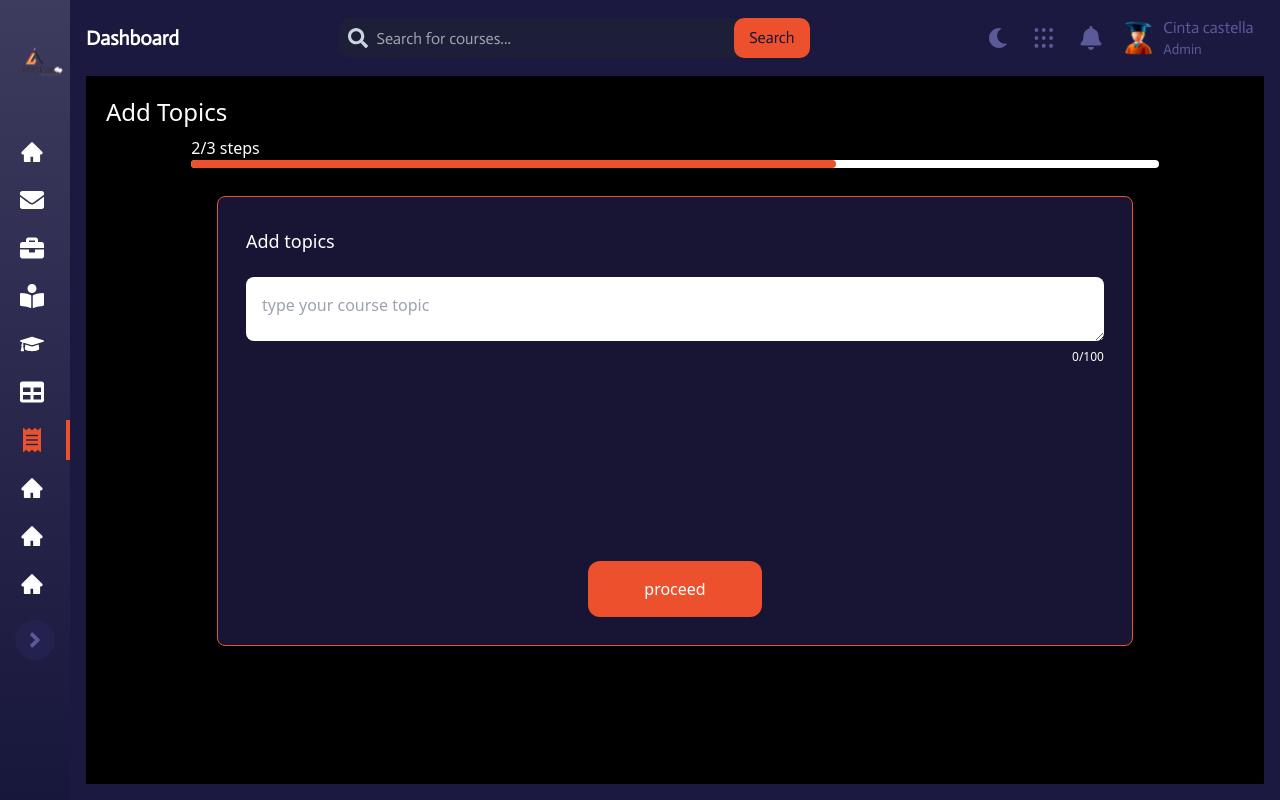
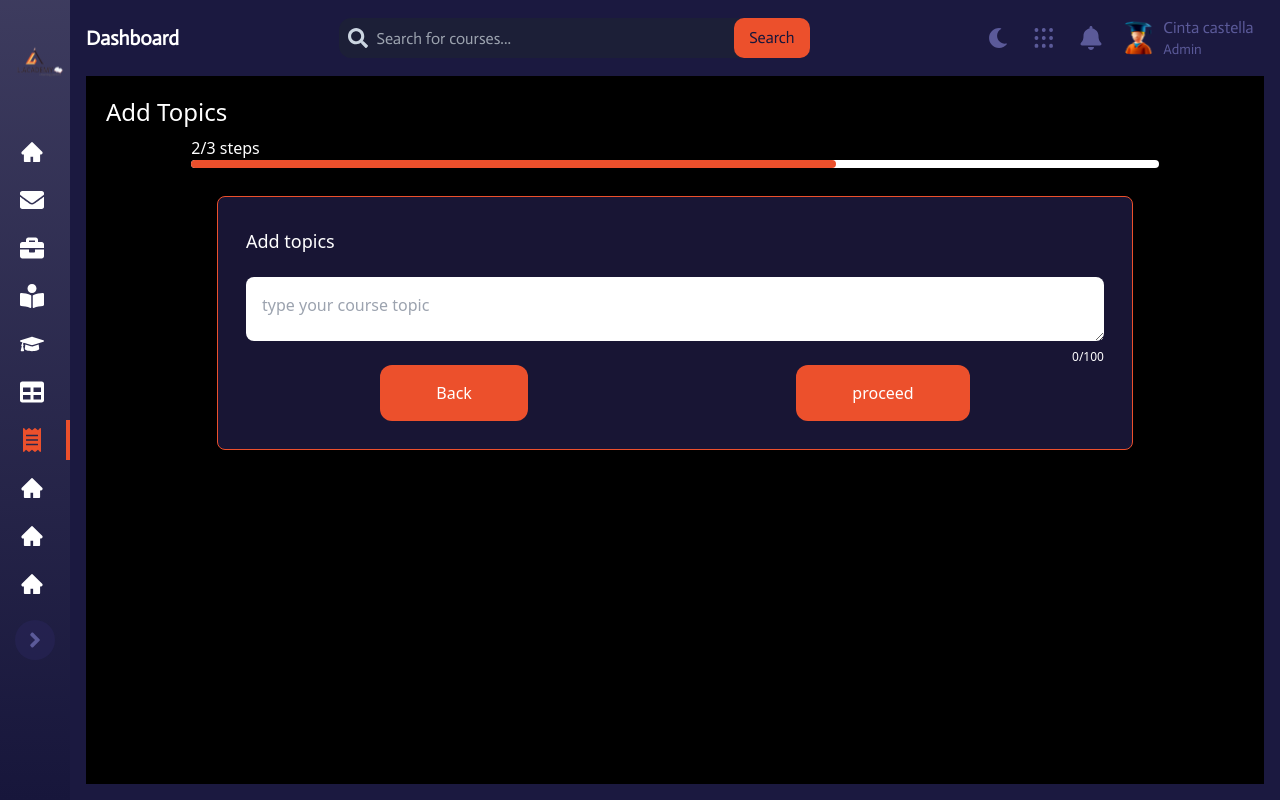
Before and after one commit to LAcademy-Elearning/frontend, a React (Vite) app: page /add_courses in a window 1280 px wide. Both pictures are taken after a click on the button "proceed". Built offline with nearby package versions, Linux system fonts and the light colour scheme; some icons are missing.

Commit message:
complete add course

```diff
--- a/src/atoms/AddCourseArea.tsx
+++ b/src/atoms/AddCourseArea.tsx
@@ -4,7 +4,7 @@ interface Props {
 }
 const AddCourseArea = ({ children }: Props) => {
   return (
-    <div className=" bg-addCourseAreaDark bg-opacity-60 border border-orange rounded-lg p-7 h-[450px]">
+    <div className=" flex flex-col justify-between bg-addCourseAreaDark bg-opacity-60 border border-orange rounded-lg p-7">
       {children}
     </div>
   );
--- a/src/components/AddContent.tsx
+++ b/src/components/AddContent.tsx
@@ -5,7 +5,7 @@ import { Link } from "react-router-dom";
 
 const AddContent: React.FC<Props> = ({ setPage }) => {
   const [text, setText] = useState("");
-  const maxCharacters = 100;
+  const maxCharacters = 500;
   const handleTextChange = (e: React.ChangeEvent<HTMLTextAreaElement>) => {
     const newText = e.target.value;
     if (newText.length <= maxCharacters) {
@@ -14,8 +14,7 @@ const AddContent: React.FC<Props> = ({ setPage }) => {
   };
   return (
     <AddCourseArea>
-      <div className="flex flex-col h-full justify-between">
-        <div>
+      <div className="h-[80%]">
         <div className="flex justify-between items-center">
           <h2 className="text-lg">Add Content</h2>
           <Link to={"/courses"}>
@@ -29,7 +28,7 @@ const AddContent: React.FC<Props> = ({ setPage }) => {
             value={text}
             onChange={handleTextChange}
             maxLength={maxCharacters}
-              className="w-full outline-none rounded-lg text-black px-4  pt-4"
+            className="outline-none rounded-lg text-black px-4 h-full  pt-4"
             placeholder="type your course content"
             name=""
           ></textarea>
@@ -38,7 +37,11 @@ const AddContent: React.FC<Props> = ({ setPage }) => {
           </span>
         </div>
       </div>
-        <div className=" self-center">
+      <div className=" flex justify-around items-center">
+      <button
+        onClick={() => setPage((prev) => prev - 1)}
+        className="bg-orange px-14 rounded-xl py-4"
+        >Back</button>
         <button
           onClick={() => setPage((prev) => prev + 1)}
           className="bg-orange px-14 rounded-xl py-4"
@@ -46,7 +49,6 @@ const AddContent: React.FC<Props> = ({ setPage }) => {
           proceed
         </button>
       </div>
-      </div>
     </AddCourseArea>
   );
 };
--- a/src/components/AddCourse.tsx
+++ b/src/components/AddCourse.tsx
@@ -14,7 +14,6 @@ const AddCourse: React.FC<Props> = ({ setPage }) => {
   };
   return (
     <AddCourseArea>
-      <div className="flex flex-col h-full justify-between">
       <div>
         <div className="flex justify-between items-center">
           <h2 className="text-lg">Name of the course</h2>
@@ -38,7 +37,8 @@ const AddCourse: React.FC<Props> = ({ setPage }) => {
           </span>
         </div>
       </div>
-        <div className=" self-center">
+      <div className=" flex justify-around items-center">
+
         <button
           onClick={() => setPage((prev) => prev + 1)}
           className="bg-orange px-14 rounded-xl py-4"
@@ -46,7 +46,6 @@ const AddCourse: React.FC<Props> = ({ setPage }) => {
           proceed
         </button>
       </div>
-      </div>
     </AddCourseArea>
   );
 };
--- a/src/components/AddTopic.tsx
+++ b/src/components/AddTopic.tsx
@@ -14,7 +14,6 @@ const AddTopic: React.FC<Props> = ({ setPage }) => {
   };
   return (
     <AddCourseArea>
-      <div className="flex flex-col h-full justify-between">
       <div>
         <div className="flex justify-between items-center">
           <h2 className="text-lg">Add topics</h2>
@@ -38,7 +37,11 @@ const AddTopic: React.FC<Props> = ({ setPage }) => {
           </span>
         </div>
       </div>
-        <div className=" self-center">
+      <div className="flex justify-around items-center">
+        <button
+        onClick={() => setPage((prev) => prev - 1)}
+        className="bg-orange px-14 rounded-xl py-4"
+        >Back</button>
         <button
           onClick={() => setPage((prev) => prev + 1)}
           className="bg-orange px-14 rounded-xl py-4"
@@ -46,7 +49,6 @@ const AddTopic: React.FC<Props> = ({ setPage }) => {
           proceed
         </button>
       </div>
-      </div>
     </AddCourseArea>
   );
 };
```
Also changed, not shown: src/pages/AddCOurses.tsx (+9 -9 lines). Lines whose indentation alone changed are shown as unchanged.
